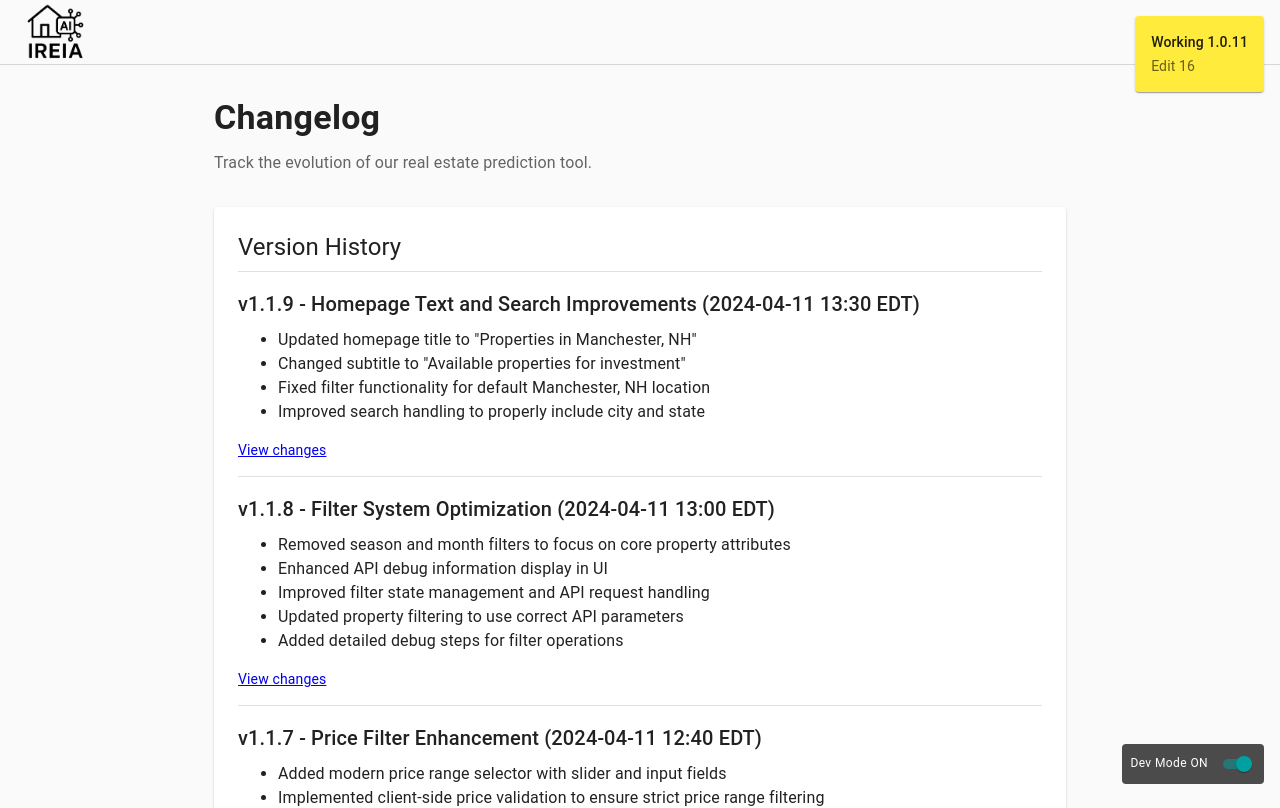
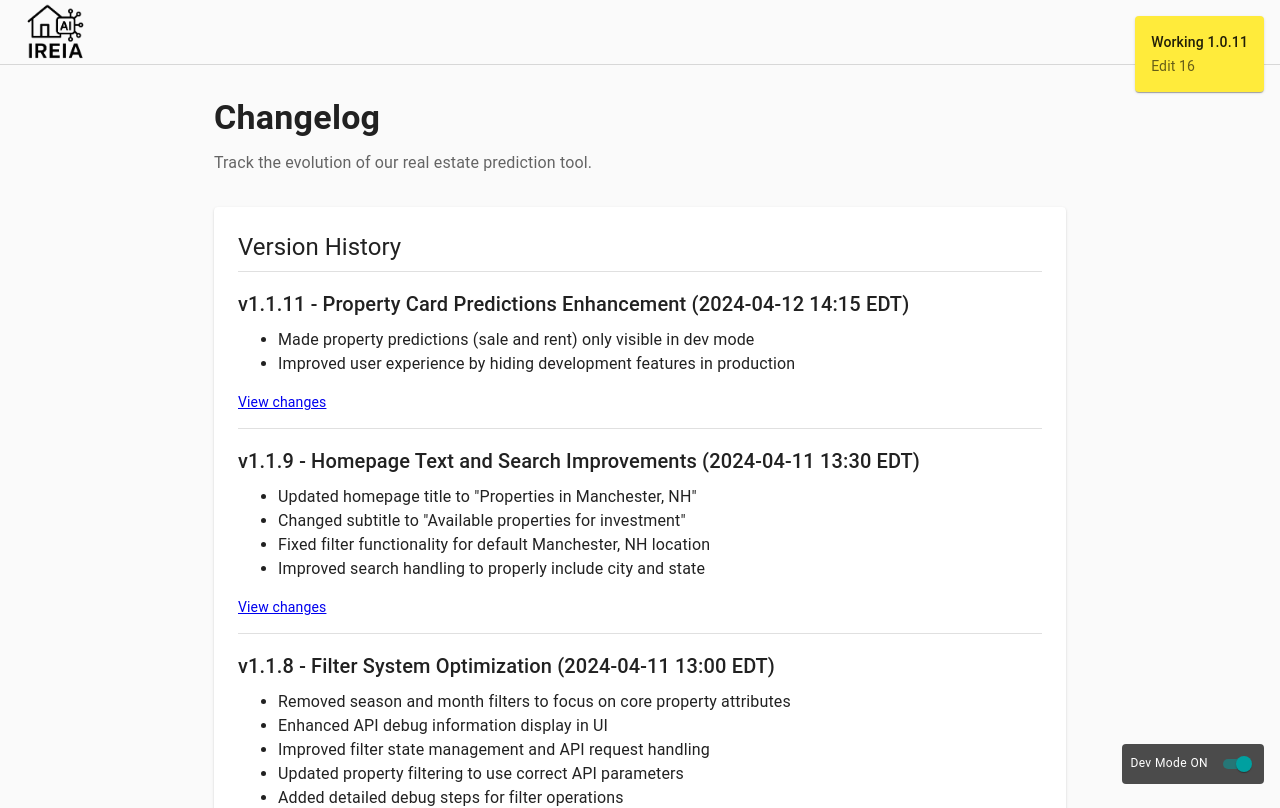
Before and after one commit to oliviervroom/realestate_predictor, a React (Create React App) app in the folder Frontend/: page /changelog in a window 1280 px wide. Shown: the top 808 px of the page. Built offline with nearby package versions, Linux system fonts and the light colour scheme; what google-maps-react would draw is missing.

Commit message:
predicted rent and sale price in propertycard now only show when dev mode enabled

```diff
--- a/Frontend/src/components/PropertyCard/PropertyCard.js
+++ b/Frontend/src/components/PropertyCard/PropertyCard.js
@@ -10,6 +10,7 @@ import {
   Skeleton
 } from '@mui/material';
 import { LocationOn, Bed, Bathtub, SquareFoot, TrendingUp, MonetizationOn } from '@mui/icons-material';
+import DevModeWrapper from '../DevToggle/DevModeWrapper';
 
 const DEFAULT_IMAGE = '/default-property.png';
 
@@ -182,6 +183,7 @@ const PropertyCard = ({ property }) => {
         </Box>
 
         {predictions && (
+          <DevModeWrapper>
             <Box sx={{ mt: 2, display: 'flex', flexDirection: 'column', gap: 1 }}>
               <Box sx={{ display: 'flex', alignItems: 'center', gap: 1 }}>
                 <TrendingUp sx={{ color: predictions.predictedSalePrice > (property?.list_price || 0) ? 'success.main' : 'error.main' }} />
@@ -196,6 +198,7 @@ const PropertyCard = ({ property }) => {
                 </Typography>
               </Box>
             </Box>
+          </DevModeWrapper>
         )}
       </CardContent>
     </Card>
--- a/Frontend/src/version.js
+++ b/Frontend/src/version.js
@@ -2,10 +2,20 @@
 export const WORKING_VERSION = "1.0.8";
 
 // Edit version - increments with each edit, resets when working version updates
-export const EDIT_VERSION = 9;
+export const EDIT_VERSION = 10;
 
 // Version details for changelog
 export const versionDetails = {
+  'v1.1.11': {
+    title: 'Property Card Predictions Enhancement',
+    details: [
+      'Made property predictions (sale and rent) only visible in dev mode',
+      'Improved user experience by hiding development features in production'
+    ],
+    date: '2024-04-12',
+    time: '14:15 EDT',
+    commit: 'https://github.com/oliviervroom/realestate_predictor/commit/2f2b075'
+  },
   'v1.1.9': {
     title: 'Homepage Text and Search Improvements',
     details: [
```
Lines whose indentation alone changed are shown as unchanged.
